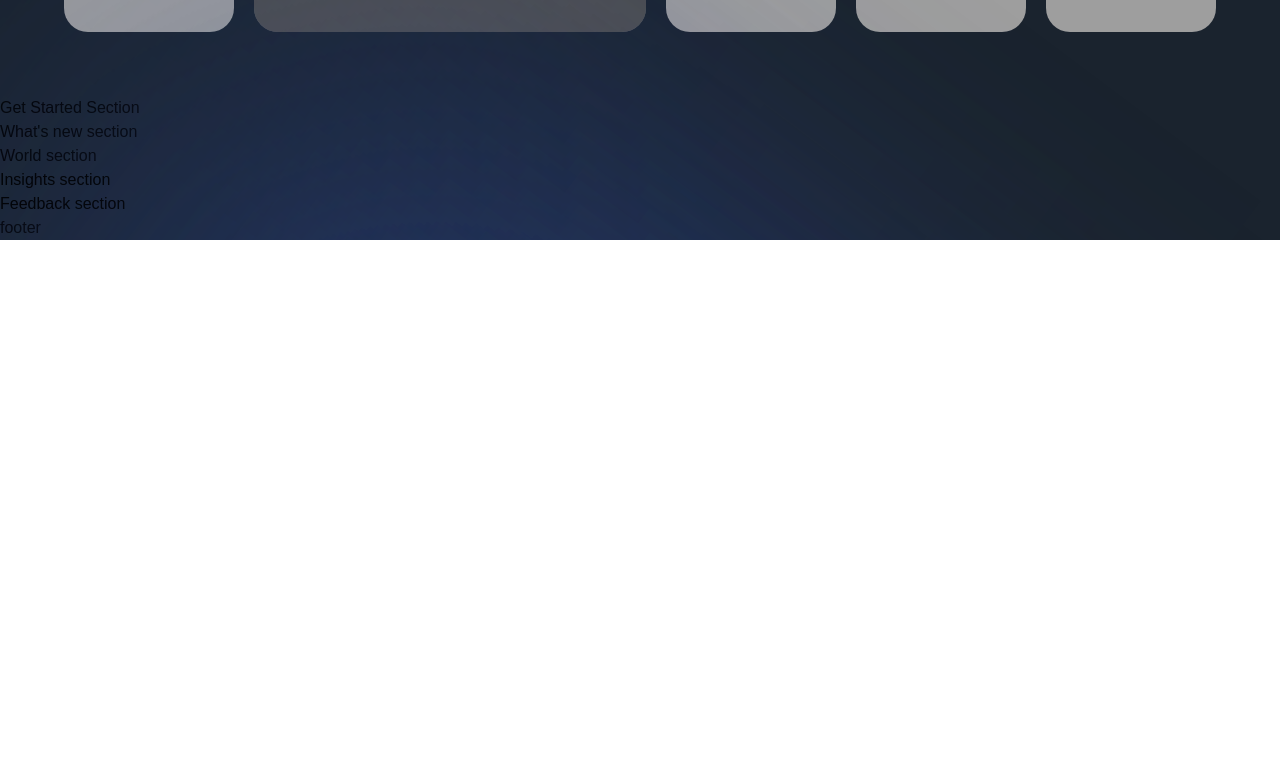
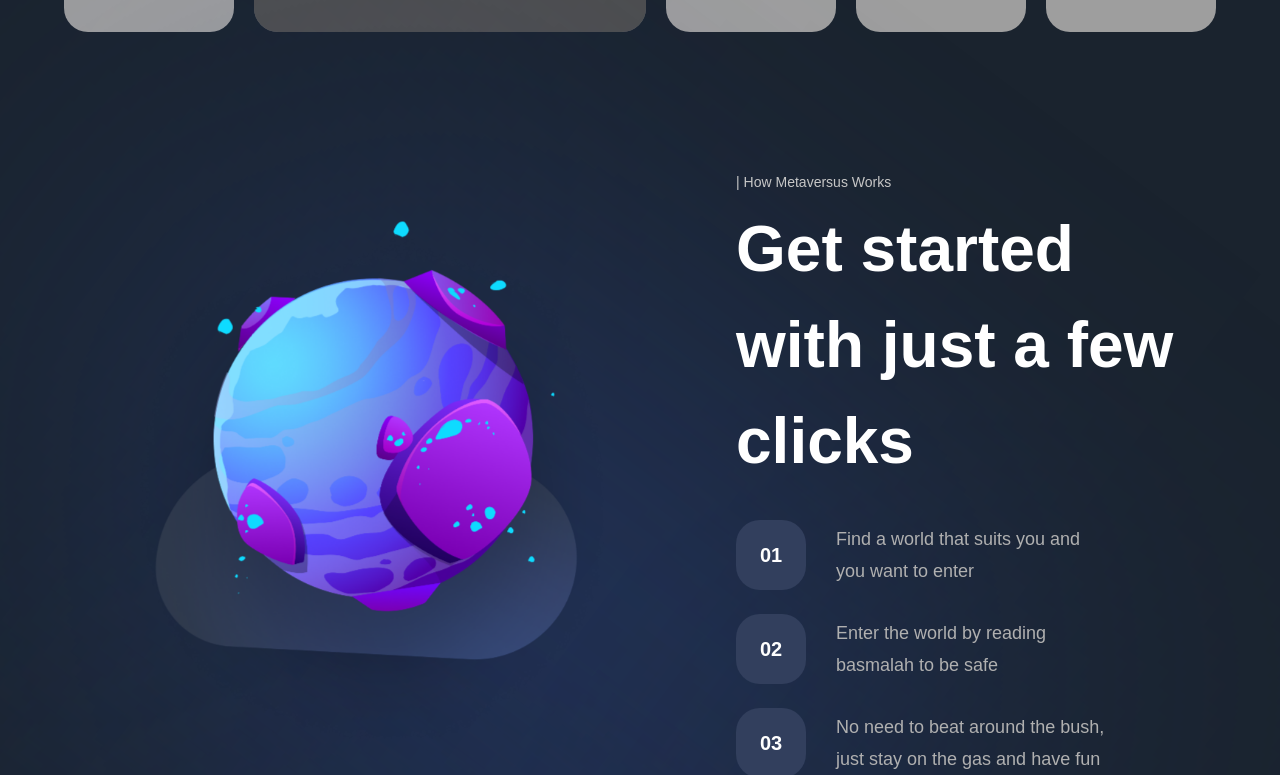
Before and after one commit to MaDKnighT404/metaversus, a Next.js app: page / in a window 1280 px wide. Shown: the part 2588-3363 px from the top of the page. Before the commit the page ends 2828 px from the top, so only its background shows below. Built offline with nearby package versions, Linux system fonts and the light colour scheme; grey boxes are pictures that could not be loaded; a web font is replaced by a local one.

Commit message:
feat: StartSteps and GetStarted

```diff
--- a/components/CustomTexts.tsx
+++ b/components/CustomTexts.tsx
@@ -3,7 +3,7 @@
 import { textContainer, textVariant2 } from '@/utils/motion';
 import { ReactNode } from 'react';
 
-export const TypingText = ({ title, textStyles }: { title: string; textStyles: string }) => (
+export const TypingText = ({ title, textStyles }: { title: string; textStyles?: string }) => (
   <motion.p
     variants={textContainer}
     className={`font-normal text-[14px] text-secondary-white ${textStyles}`}
@@ -21,7 +21,7 @@
   textStyles,
 }: {
   title: ReactNode | string;
-  textStyles: string;
+  textStyles?: string;
 }) => (
   <motion.h3
     variants={textVariant2}
--- a/components/ExploreCard.tsx
+++ b/components/ExploreCard.tsx
@@ -33,6 +33,7 @@
         alt="planet-04"
         className="absolute w-full h-full object-cover rounded-[24px]"
       />
+
       {active !== id ? (
         <h3 className="font-semibold sm:text-[26px] text-[18px] text-white absolute z-0 lg:bottom-20 lg:rotate-[-90deg] lg:origin-[0,0]">
           {title}
@@ -44,7 +45,7 @@
           >
             <img src="/headset.svg" alt="headset" className="w-1/2 h-1/2 object-contain" />
           </div>
-          <p className="font-normal text-[16px] leading-[20.16px] text-white uppercase">
+          <p className="font-normal text-[16px] leading-[20px] text-white uppercase">
             Enter Metaverse
           </p>
           <h2 className="mt-[24px] font-semibold sm:text-[32px] text-[24px] text-white">{title}</h2>
--- a/components/StartSteps.tsx
+++ b/components/StartSteps.tsx
@@ -1,6 +1,11 @@
-const StartSteps = () => (
-  <div>
-    start steps
+import styles from '@/styles';
+
+const StartSteps = ({ number, text }: { number: number; text: string }) => (
+  <div className={`${styles.flexCenter} flex-row`}>
+    <div className={`${styles.flexCenter} w-[70px] h-[70px] rounded-[24px] bg-[#323f5d]`}>
+      <p className="font-bold text-[20px] text-white">0{number}</p>
+    </div>
+    <p className="flex-1 ml-[30px] font-normal text-[18px] text-[#B0B0B0] leading-[32px]">{text}</p>
   </div>
 );
 
--- a/sections/GetStarted.tsx
+++ b/sections/GetStarted.tsx
@@ -1,8 +1,37 @@
 'use client';
 
+import { motion } from 'framer-motion';
+import { StartSteps, TitleText, TypingText } from '@/components';
+import { startingFeatures } from '@/constants';
+import { staggerContainer, fadeIn, planetVariants } from '@/utils/motion';
+import styles from '../styles';
+import { features } from 'process';
+
 const GetStarted = () => (
-  <section>
-    Get Started Section
+  <section className={`${styles.paddings} relative z-10`}>
+    <motion.div
+      // variants={staggerContainer}
+      initial="hidden"
+      whileInView="show"
+      viewport={{ once: false, amount: 0.25 }}
+      className={`${styles.innerWidth} mx-auto flex lg:flex-row flex-col gap-8`}
+    >
+      <motion.div variants={planetVariants('left')} className={`flex-1 ${styles.flexCenter}`}>
+        <img src="/get-started.png" alt="get-started" className="w-[90%] h-[90%] object-contain" />
+      </motion.div>
+      <motion.div
+        variants={fadeIn('left', 'tween', 0.2, 1)}
+        className="flex-[0.75] flex justify-center flex-col"
+      >
+        <TypingText title="| How Metaversus Works" />
+        <TitleText title={<>Get started with just a few clicks</>} />
+        <div className="mt-[31px] flex flex-col max-w-[370px] gap-[24px]">
+          {startingFeatures.map((feature, index) => (
+            <StartSteps key={feature} number={index + 1} text={feature} />
+          ))}
+        </div>
+      </motion.div>
+    </motion.div>
   </section>
 );
 
```
